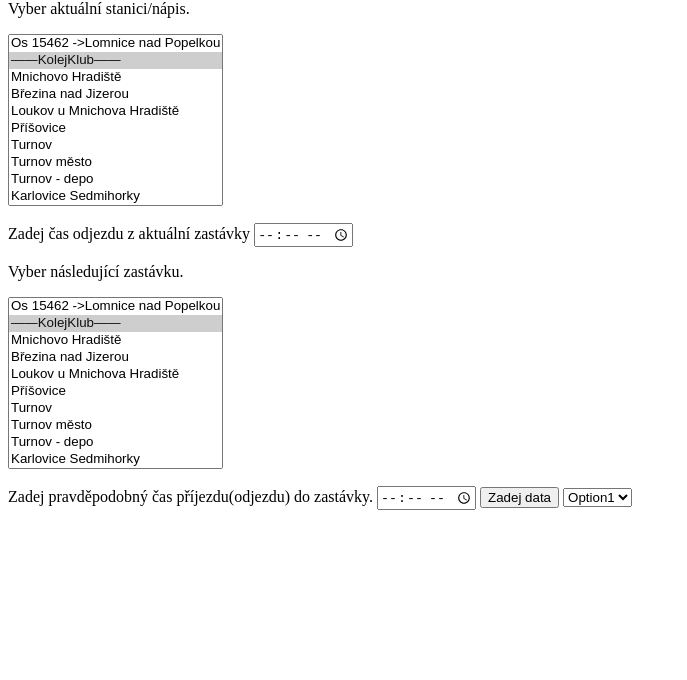
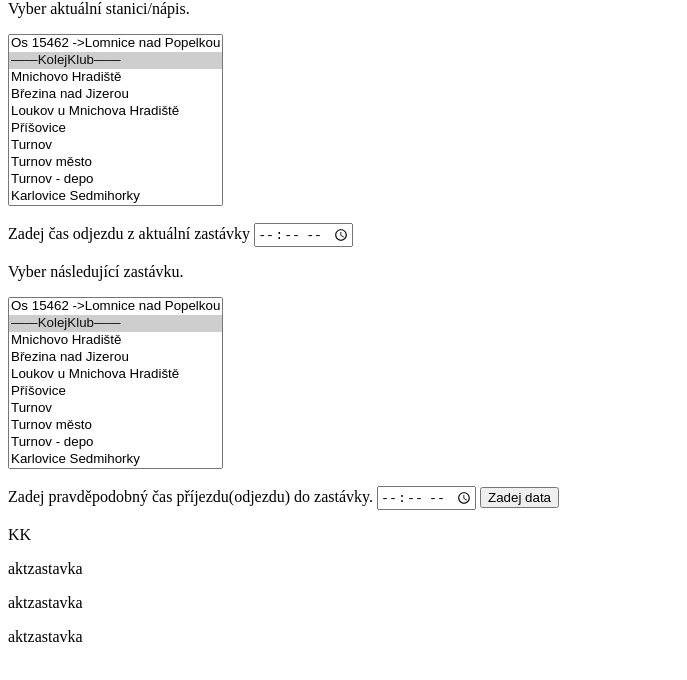
Before and after one commit to chat-app-gymcl/jakub-projekt, a plain HTML site: page index.html in a window 1280 px wide. Shown: the part 60-740 px from the top of the page, without its empty margins (0-687 px from the left). Drawn offline with Linux system fonts and the light colour scheme.

Commit message:
vybyrani a vypysovani

```diff
--- a/index.html
+++ b/index.html
@@ -29,7 +29,7 @@ img {
 
 <form>
     <p>Vyber aktuální stanici/nápis.</p>
-    <select name="platforma2" size="10" multiple>
+    <select id="aktzastavka" name="platforma2" size="10" multiple>
 <option value="ZAK15462">Os 15462 ->Lomnice nad Popelkou
 <option value="KK" selected>——KolejKlub——
 <option value="MH">Mnichovo Hradiště
@@ -57,7 +57,7 @@ img {
 <p>Zadej čas odjezdu z aktuální zastávky
 <input type="time" id="cas" name="cas">
 <p>Vyber následující zastávku.</p>
-    <select name="platforma3" size="10" multiple>
+    <select id="naszastavka" name="platforma3" size="10" multiple>
 <option value="ZAK15462">Os 15462 ->Lomnice nad Popelkou
 <option value="KK" selected>——KolejKlub——
 <option value="MH">Mnichovo Hradiště
@@ -86,15 +86,15 @@ img {
 <input type="time" id="cas1" name="cas1">
 <button type="button" oneclik="zadej()">Zadej data</button>
 
+<p id="textaktzastavka"></p>aktzastavka
+<p id="textcas"></p>aktzastavka
+<p id="textnaszastavka"></p>aktzastavka
 
-
-<select id="selectbox" name="">
-    <option value="https://www.yahoo.com/" selected>Option1</option>
-    <option value="https://www.google.co.in/">Option2</option>
-    <option value="https://www.gmail.com/">Option3</option>
-    <button type="button" oneclik="javascript:location.href = this.value;">Zadej data</button>
-
-</select>
+<script>
+    document.getElementById("textaktzastavka").innerHTML = document.getElementById('aktzastavka').selectedOptions[0].value;
+    document.getElementById("textcas").innerHTML = document.getElementById('cas').selectedOptions[0].value;
+    document.getElementById("textnaszastavka").innerHTML = document.getElementById('naszastavka').selectedOptions[0].value;
+</script>
 </form>
     </body>
 </html>
```
